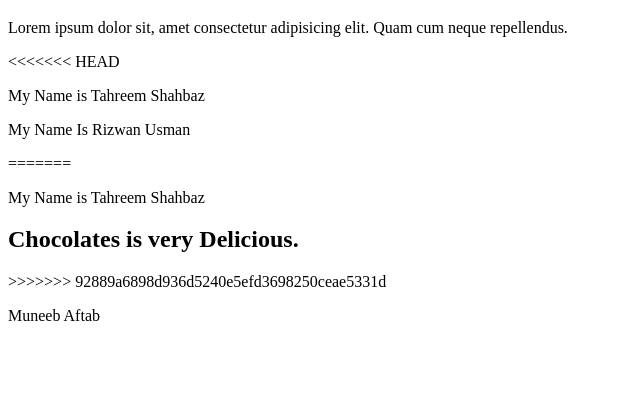
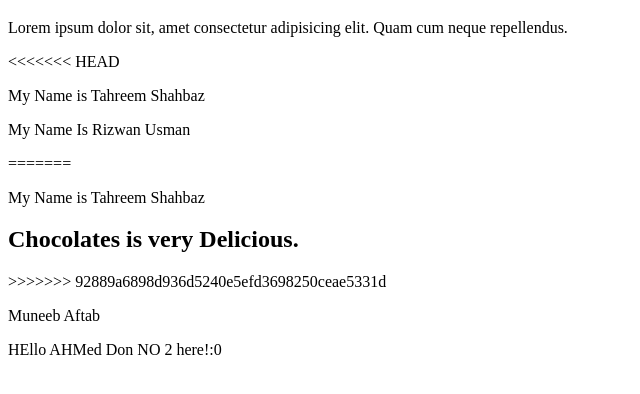
Before and after one commit to Shahzain159/Sample_Repo, a plain HTML site: page index.html in a window 1280 px wide. Shown: the part 278-672 px from the top of the page, without its empty margins (0-640 px from the left). Drawn offline with Linux system fonts and the light colour scheme.

Commit message:
Update index.html

```diff
--- a/index.html
+++ b/index.html
@@ -33,5 +33,7 @@
 
 >>>>>>> 92889a6898d936d5240e5efd3698250ceae5331d
 <p>Muneeb Aftab</p>
+
+<p>HEllo AHMed Don NO 2 here!:0</p>
 </body>
 </html>
```
